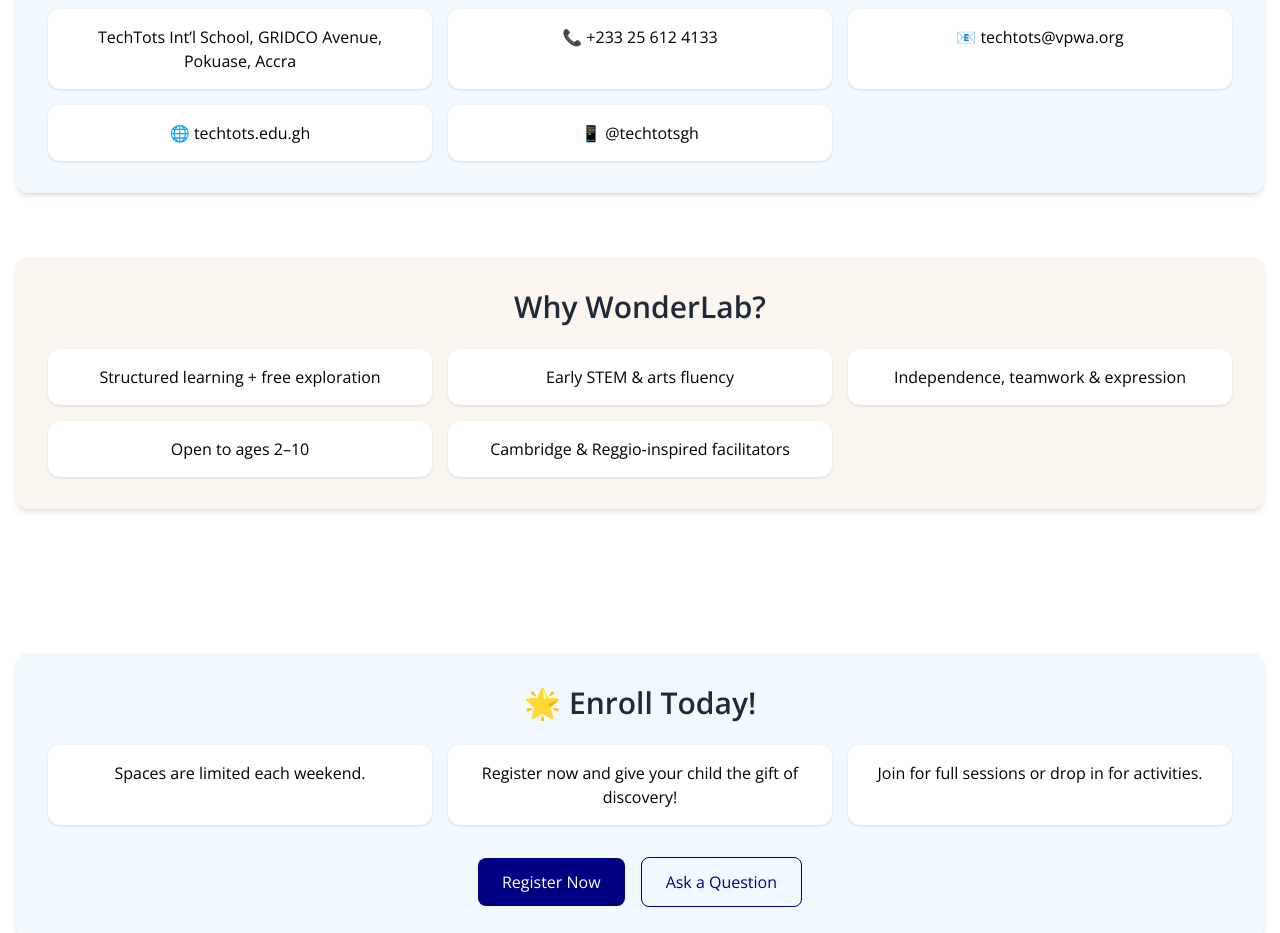
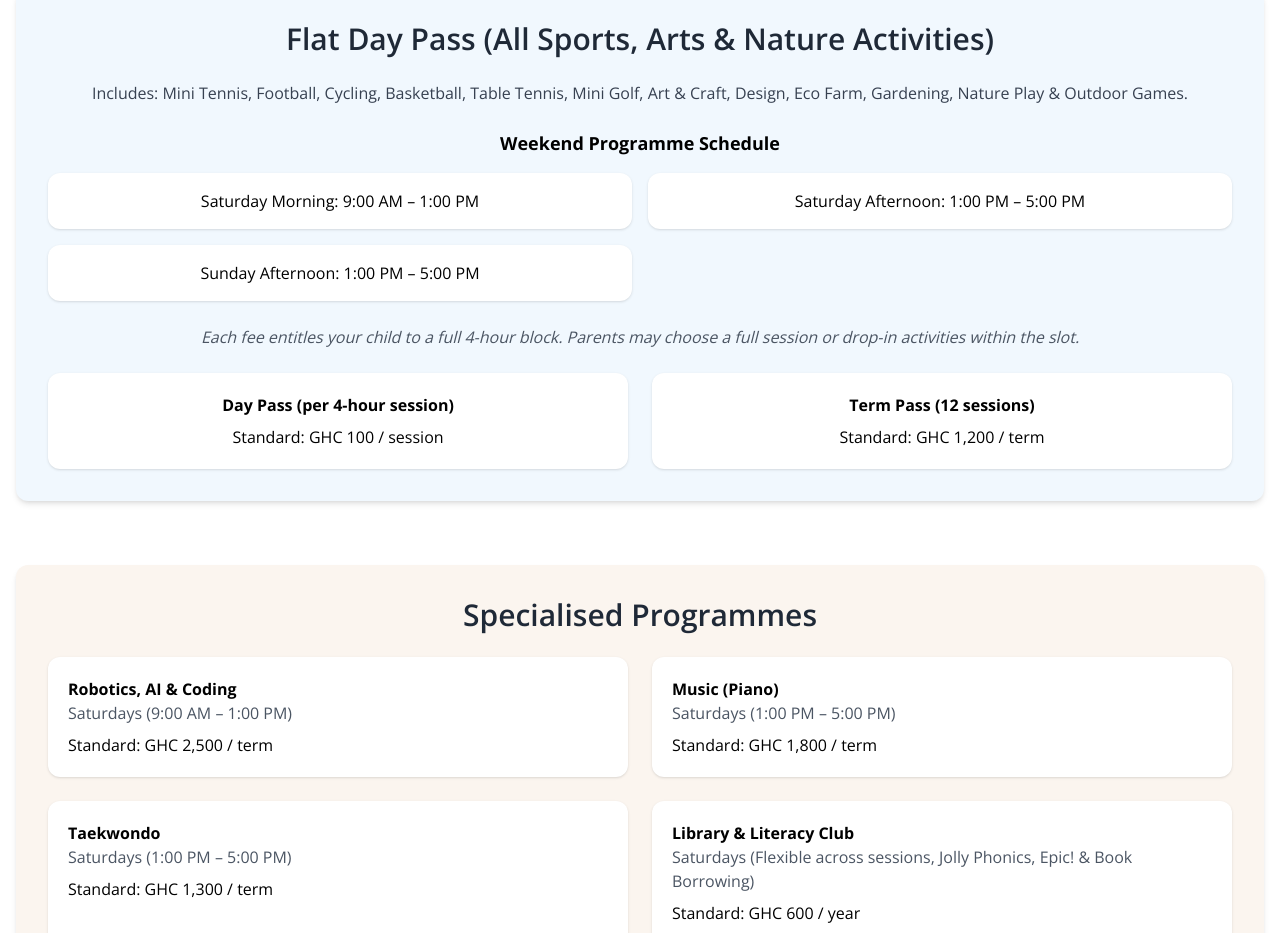
Before and after one commit to aurarich/techtots-web, a Next.js app: page /wonderlab in a window 1280 px wide. Shown: the part 1860-2793 px from the top of the page. Built offline with nearby package versions, Linux system fonts and the light colour scheme.

Commit message:
wonder lab page addidtion and removals

```diff
--- a/src/app/wonderlab/page.tsx
+++ b/src/app/wonderlab/page.tsx
@@ -99,6 +99,8 @@
                 </div>
             </section>
 
+
+
             {/* WonderLab Grid Section (unchanged structure, styled like your Enrichment section) */}
             <section className="py-20 bg-blue">
                 <div className="container max-w-7xl mx-auto px-4 text-center">
@@ -113,34 +115,34 @@
                                     "Sat & Sun afternoons: hands-on learning & discovery",
                                 ],
                             },
+                            // {
+                            //     title: "What We Offer",
+                            //     bg: "#fbf5ef",
+                            //     items: [
+                            //         "WonderLab STEM – Robotics, AI & Coding, Digital Literacy",
+                            //         "WonderLab Creators – Art, Music (Piano, Violin), Craft, Design",
+                            //         "WonderLab Sports – Mini Tennis, Football, Cycling, Basketball, Mini Golf",
+                            //         "WonderLab Nature – Eco Farm, Gardening, Nature Play, Outdoor Games",
+                            //     ],
+                            // },
+                            // {
+                            //     title: "Weekend Schedule",
+                            //     bg: "#28455c",
+                            //     textWhite: true,
+                            //     items: [
+                            //         "Saturday Morning: 9:00 AM – 1:00 PM",
+                            //         "Saturday Afternoon: 1:00 PM – 5:00 PM",
+                            //         "Sunday Afternoon: 1:00 PM – 5:00 PM",
+                            //         "Flexible: Full Sessions",
+                            //     ],
+                            // },
                             {
-                                title: "What We Offer",
-                                bg: "#fbf5ef",
+                                title: "Participation Fees (GH₵)",
+                                bg: "#f0f1f2",
+                                gridCols: "grid-cols-1 sm:grid-cols-2", // 👈 override grid for this section
                                 items: [
-                                    "WonderLab STEM – Robotics, AI & Coding, Digital Literacy",
-                                    "WonderLab Creators – Art, Music (Piano, Violin), Craft, Design",
-                                    "WonderLab Sports – Mini Tennis, Football, Cycling, Basketball, Mini Golf",
-                                    "WonderLab Nature – Eco Farm, Gardening, Nature Play, Outdoor Games",
-                                ],
-                            },
-                            {
-                                title: "Weekend Schedule",
-                                bg: "#28455c",
-                                textWhite: true,
-                                items: [
-                                    "Saturday Morning: 9:00 AM – 1:00 PM",
-                                    "Saturday Afternoon: 1:00 PM – 5:00 PM",
-                                    "Sunday Afternoon: 1:00 PM – 5:00 PM",
-                                    "Flexible: full sessions or drop‑in activities",
-                                ],
-                            },
-                            {
-                                title: "Participation Fees (USD)",
-                                bg: "#f0f1f2",
-                                items: [
-                                    "Full Morning (9:00 AM – 1:00 PM) – $10",
-                                    "Full Afternoon (1:00 PM – 5:00 PM) – $10",
-                                    "Drop‑In Activity (per 1‑hour session) – $5",
+                                    "Full Morning (9:00 AM – 1:00 PM) – ₵100",
+                                    "Full Afternoon (1:00 PM – 5:00 PM) – ₵100",
                                 ],
                             },
                             {
@@ -162,7 +164,7 @@
                                     "Early STEM & arts fluency",
                                     "Independence, teamwork & expression",
                                     "Open to ages 2–10",
-                                    "Cambridge & Reggio‑inspired facilitators",
+                                    "Cambridge & Reggio-inspired facilitators",
                                 ],
                             },
                         ].map((section, idx) => (
@@ -179,11 +181,18 @@
                                     {section.title}
                                 </h3>
 
-                                <div className="grid grid-cols-1 sm:grid-cols-2 md:grid-cols-3 gap-4">
+                                {/* 👇 dynamic grid per section */}
+                                <div
+                                    className={`grid ${
+                                        section.gridCols
+                                            ? section.gridCols
+                                            : "grid-cols-1 sm:grid-cols-2 md:grid-cols-3"
+                                    } gap-4`}
+                                >
                                     {section.items.map((item) => (
                                         <div
                                             key={item}
-                                            className={`p-4 bg-white rounded-xl shadow transition duration-300 ease-in-out transform hover:scale-105 hover:animate-shake hover:cursor-pointer ${
+                                            className={`p-4 bg-white rounded-xl shadow transition duration-300 ease-in-out transform hover:scale-105 hover:cursor-pointer ${
                                                 section.textWhite ? "text-black" : ""
                                             }`}
                                         >
@@ -196,6 +205,114 @@
                     </div>
                 </div>
             </section>
+            <section className="py-20 bg-blue">
+                <div className="container max-w-7xl mx-auto px-4 text-center">
+                    <div className="space-y-16">
+                        {/* Flat Day Pass */}
+                        <div className="relative p-8 rounded-xl shadow-md bg-[#f1f8fe]">
+                            <h3 className="text-2xl md:text-3xl font-semibold mb-6 text-gray-800">
+                                 Flat Day Pass (All Sports, Arts & Nature Activities)
+                            </h3>
+                            <p className="mb-6 text-gray-700">
+                                Includes: Mini Tennis, Football, Cycling, Basketball, Table Tennis,
+                                Mini Golf, Art & Craft, Design, Eco Farm, Gardening, Nature Play &
+                                Outdoor Games.
+                            </p>
+
+                            {/* Schedule */}
+                            <h4 className="font-bold text-lg mb-4">Weekend Programme Schedule</h4>
+                            <div className="grid grid-cols-1 sm:grid-cols-2 gap-4 mb-6">
+                                {[
+                                    "Saturday Morning: 9:00 AM – 1:00 PM",
+                                    "Saturday Afternoon: 1:00 PM – 5:00 PM",
+                                    "Sunday Afternoon: 1:00 PM – 5:00 PM",
+                                ].map((slot) => (
+                                    <div
+                                        key={slot}
+                                        className="p-4 bg-white rounded-xl shadow hover:scale-105 transition"
+                                    >
+                                        {slot}
+                                    </div>
+                                ))}
+                            </div>
+
+                            <p className="mb-6 text-gray-600 italic">
+                                Each fee entitles your child to a full 4-hour block. Parents may
+                                choose a full session or drop-in activities within the slot.
+                            </p>
+
+                            {/* Fees */}
+                            <div className="grid grid-cols-1 sm:grid-cols-2 gap-6">
+                                <div className="p-5 bg-white rounded-xl shadow text-center">
+                                    <h4 className="font-bold mb-2">Day Pass (per 4-hour session)</h4>
+                                    <p>Standard: GHC 100 / session</p>
+                                    {/*<p className="font-semibold text-blue-600">*/}
+                                    {/*    TechTots Students: GHC 70 / session*/}
+                                    {/*</p>*/}
+                                </div>
+                                <div className="p-5 bg-white rounded-xl shadow text-center">
+                                    <h4 className="font-bold mb-2">Term Pass (12 sessions)</h4>
+                                    <p>Standard: GHC 1,200 / term</p>
+                                    {/*<p className="font-semibold text-blue-600">*/}
+                                    {/*    TechTots Students: GHC 840 / term*/}
+                                    {/*</p>*/}
+                                </div>
+                            </div>
+                        </div>
+
+                        {/* Specialised Programmes */}
+                        <div className="relative p-8 rounded-xl shadow-md bg-[#fbf5ef]">
+                            <h3 className="text-2xl md:text-3xl font-semibold mb-6 text-gray-800">
+                                 Specialised Programmes
+                            </h3>
+
+                            <div className="grid grid-cols-1 md:grid-cols-2 gap-6">
+                                {[
+                                    {
+                                        programme: "Robotics, AI & Coding",
+                                        schedule: "Saturdays (9:00 AM – 1:00 PM)",
+                                        fee: "GHC 2,500 / term",
+                                        // studentFee: "GHC 1,750 / term",
+                                    },
+                                    {
+                                        programme: "Music (Piano)",
+                                        schedule: "Saturdays (1:00 PM – 5:00 PM)",
+                                        fee: "GHC 1,800 / term",
+                                        // studentFee: "GHC 1,260 / term",
+                                    },
+                                    {
+                                        programme: "Taekwondo",
+                                        schedule: "Saturdays (1:00 PM – 5:00 PM)",
+                                        fee: "GHC 1,300 / term",
+                                        // studentFee: "GHC 910 / term",
+                                    },
+                                    {
+                                        programme: "Library & Literacy Club",
+                                        schedule:
+                                            "Saturdays (Flexible across sessions, Jolly Phonics, Epic! & Book Borrowing)",
+                                        fee: "GHC 600 / year",
+                                        // studentFee: "GHC 420 / year",
+                                    },
+                                ].map(({ programme, schedule, fee, studentFee }) => (
+                                    <div
+                                        key={programme}
+                                        className="p-5 bg-white rounded-xl shadow hover:scale-105 transition text-left"
+                                    >
+                                        <h4 className="font-bold">{programme}</h4>
+                                        <p className="text-gray-600">{schedule}</p>
+                                        <p className="mt-2">Standard: {fee}</p>
+                                        {/*<p className="font-semibold text-blue-600">*/}
+                                        {/*    TechTots Students: {studentFee}*/}
+                                        {/*</p>*/}
+                                    </div>
+                                ))}
+                            </div>
+                        </div>
+                    </div>
+                </div>
+            </section>
+
+
             {/* CTA Section */}
             <section className="py-16">
                 <div className="container max-w-7xl mx-auto px-4 text-center">
```
